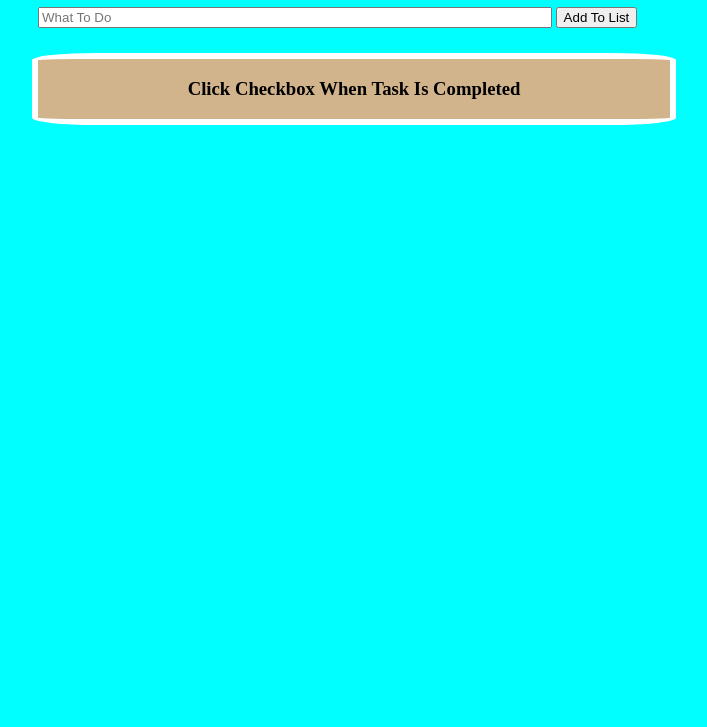
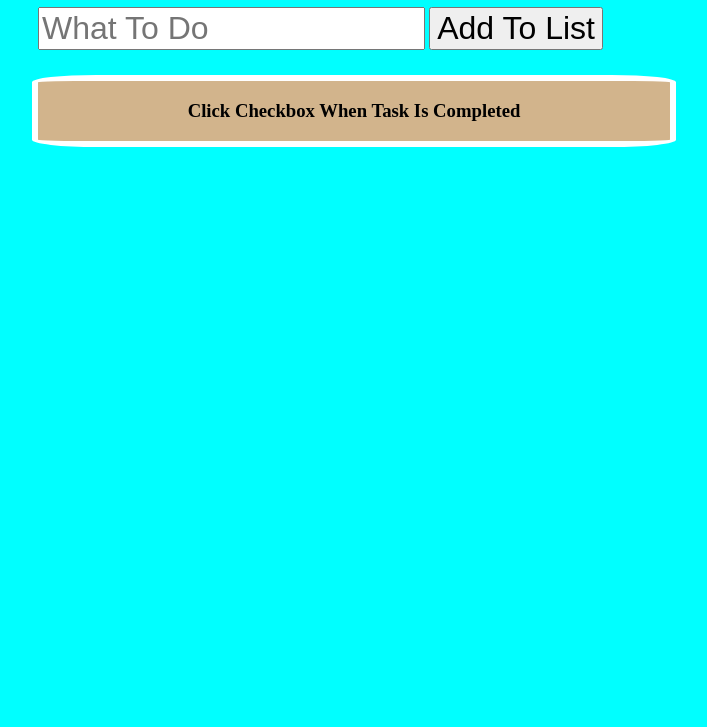
Before and after one commit to rigganhart/todo-list, a website: page index.html in a window 1280 px wide. Shown: the part 73-800 px from the top of the page, without its empty margins (286-993 px from the left). Drawn offline with nearby package versions, Linux system fonts and the light colour scheme; no server answers.

Commit message:
changed some css

```diff
--- a/styles.scss
+++ b/styles.scss
@@ -19,13 +19,21 @@ header {
 
 form {
   margin: 0 auto;
+
 }
 
 .whatToDo {
-  width: 80%;
-
+  width: 60%;
+font-size: 2em;
 }
 
+button {
+  font-size: 2em;
+}
+
+li {
+  font-size: 1.5em;
+}
 .read {
   width: 50%;
   margin: 2% auto;
```
Also changed, not shown: styles.css.
